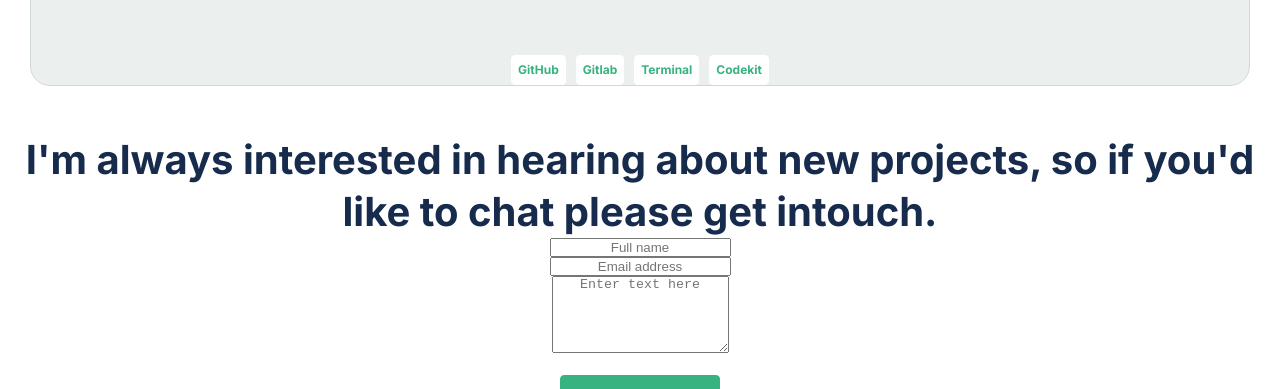
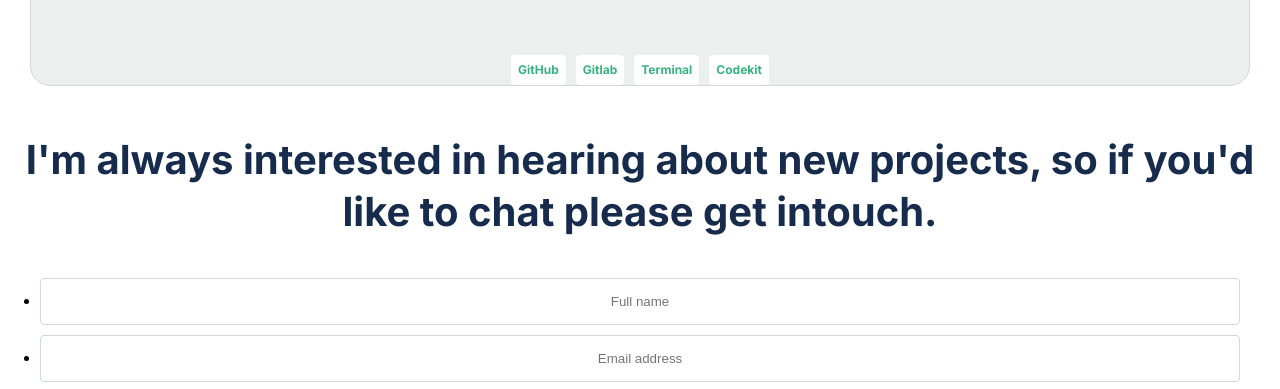
Before and after one commit to abel-blue/mobile-first, a website: page index.html in a window 1280 px wide. Shown: the part 5244-5633 px from the top of the page. Drawn offline with Linux system fonts and the light colour scheme.

Commit message:
add input field and text area properties

```diff
--- a/style.css
+++ b/style.css
@@ -613,3 +613,28 @@ form {
   top: 20px;
   right: 10px;
 }
+
+.form-inner {
+  padding: 40px;
+}
+
+.form-inner input,
+.form-inner textarea {
+  display: flex;
+  align-items: start;
+  width: 100%;
+  font-weight: 400;
+  padding: 15px;
+  margin-bottom: 10px;
+  border-radius: 4px;
+  background: #fff;
+  box-sizing: border-box;
+  border: 1px solid #d0d9d4;
+  direction: ltr;
+  text-indent: 0;
+}
+
+.form-inner textarea {
+  resize: none;
+  color: #091e42;
+}
```
